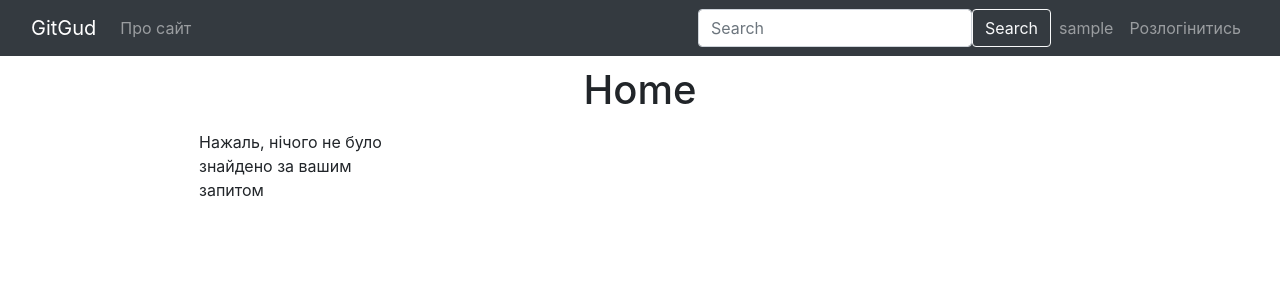
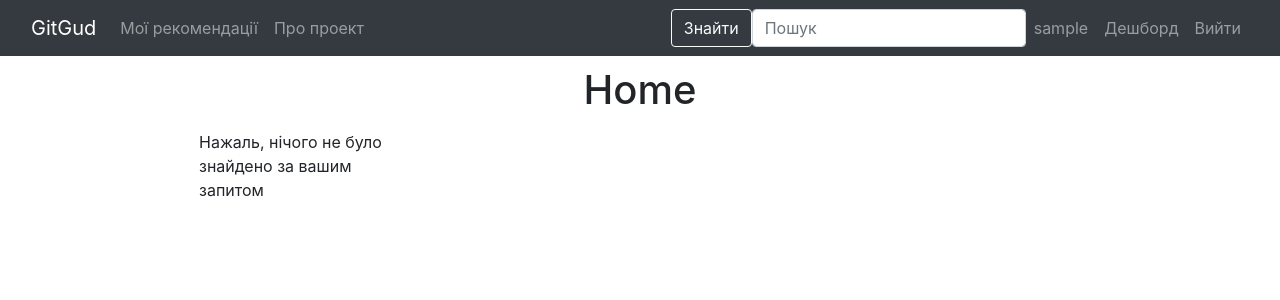
Before and after one commit to SosnoviyBor/CourseWerk-y3-s1, a Django app: page / in a window 1280 px wide. Shown: the top 300 px of the page. Run offline with Django 4.2, Linux system fonts and the light colour scheme; the visitor is signed in with stand-in values (Sample User, id 1); data that the repository does not hold is empty.

Commit message:
Minor tweaks

```diff
--- a/cw/templates/cw/base.html
+++ b/cw/templates/cw/base.html
@@ -1,3 +1,10 @@
+{% comment %}
+Наявні блоки:
+    title - Назва сторінки
+    content - Контент сторнки (знаходиться у врапері)
+    custom_static - Властні статичні файли
+{% endcomment %}
+
 <!DOCTYPE html>
 <html lang="en">
 <head>
@@ -23,19 +30,26 @@
             <button class="navbar-toggler" type="button" data-bs-toggle="collapse" data-bs-target="#navbarNav" aria-controls="navbarNav" aria-expanded="false" aria-label="Toggle navigation">
               <span class="navbar-toggler-icon"></span>
             </button>
+
             <div class="collapse navbar-collapse" id="navbarNavAltMarkup">
                 <div class="navbar-nav">
-                    <a class="nav-link" href="/about/">Про сайт</a>
+                    <a class="nav-link" href="/suggestions/">Мої рекомендації</a>
+                    <a class="nav-link" href="/about/">Про проект</a>
                 </div>
             </div>
+
             <form class="d-flex" role="search" action="/">
-                <input class="form-control me-2" type="search" placeholder="Search" aria-label="Search" name="search">
-                <button class="btn btn-outline-light" type="submit">Search</button>
+                <button class="btn btn-outline-light" type="submit">Знайти</button>
+                <input class="form-control me-2" type="search" placeholder="Пошук" aria-label="Search" name="search">
             </form>
+
             <div class="navbar-nav">
                 {% if user.is_authenticated %}
                     <a class="nav-link" href="/profile/">{{user.username}}</a>
-                    <a class="nav-link" href="/logout/">Розлогінитись</a>
+                    {% if user.is_superuser %}
+                        <a class="nav-link" href="/admin/">Дешборд</a>
+                    {% endif %}
+                    <a class="nav-link" href="/logout/">Вийти</a>
                 {% else %}
                     <a class="nav-link" href="/login/">Логін</a>
                     <a class="nav-link" href="/register/">Реєстрація</a>
--- a/cw/templates/cw/home.html
+++ b/cw/templates/cw/home.html
@@ -2,10 +2,6 @@
 {% load static %}
 
 {% block title %}GitGud{% endblock %}
-
-{% block search %}
-<input type="text" id="search" name="search" placeholder="Пошук"></input>
-{% endblock  %}
 
 {% block content %}
 <h1 class="title">Home</h1>
```
